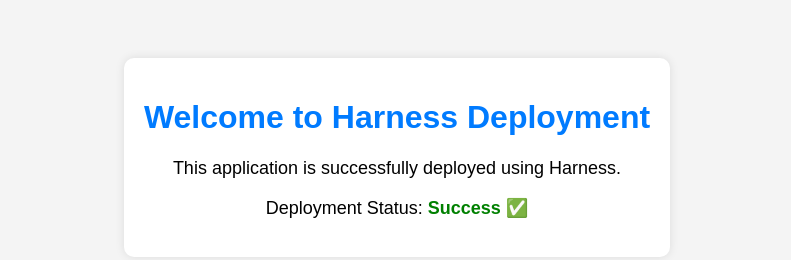
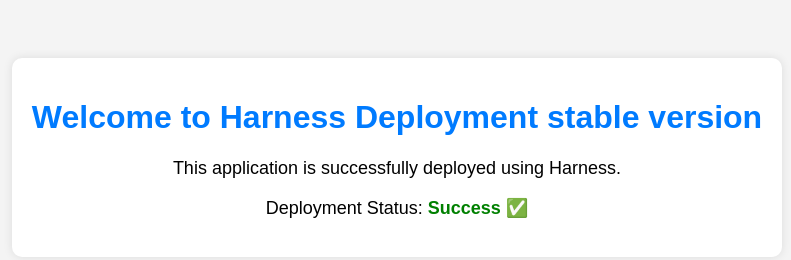
Before and after one commit to Swapnaputluru/Harness, a plain HTML site: page Cluster/index.html in a window 1280 px wide. Shown: the whole page, without its empty margins (243-1034 px from the left). Drawn offline with Linux system fonts and the light colour scheme.

Commit message:
modified file

```diff
--- a/Cluster/index.html
+++ b/Cluster/index.html
@@ -28,7 +28,7 @@
 </head>
 <body>
     <div class="container">
-        <h1>Welcome to Harness Deployment</h1>
+        <h1>Welcome to Harness Deployment stable version</h1>
         <p>This application is successfully deployed using Harness.</p>
         <p>Deployment Status: <strong style="color: green;">Success ✅</strong></p>
     </div>
```
